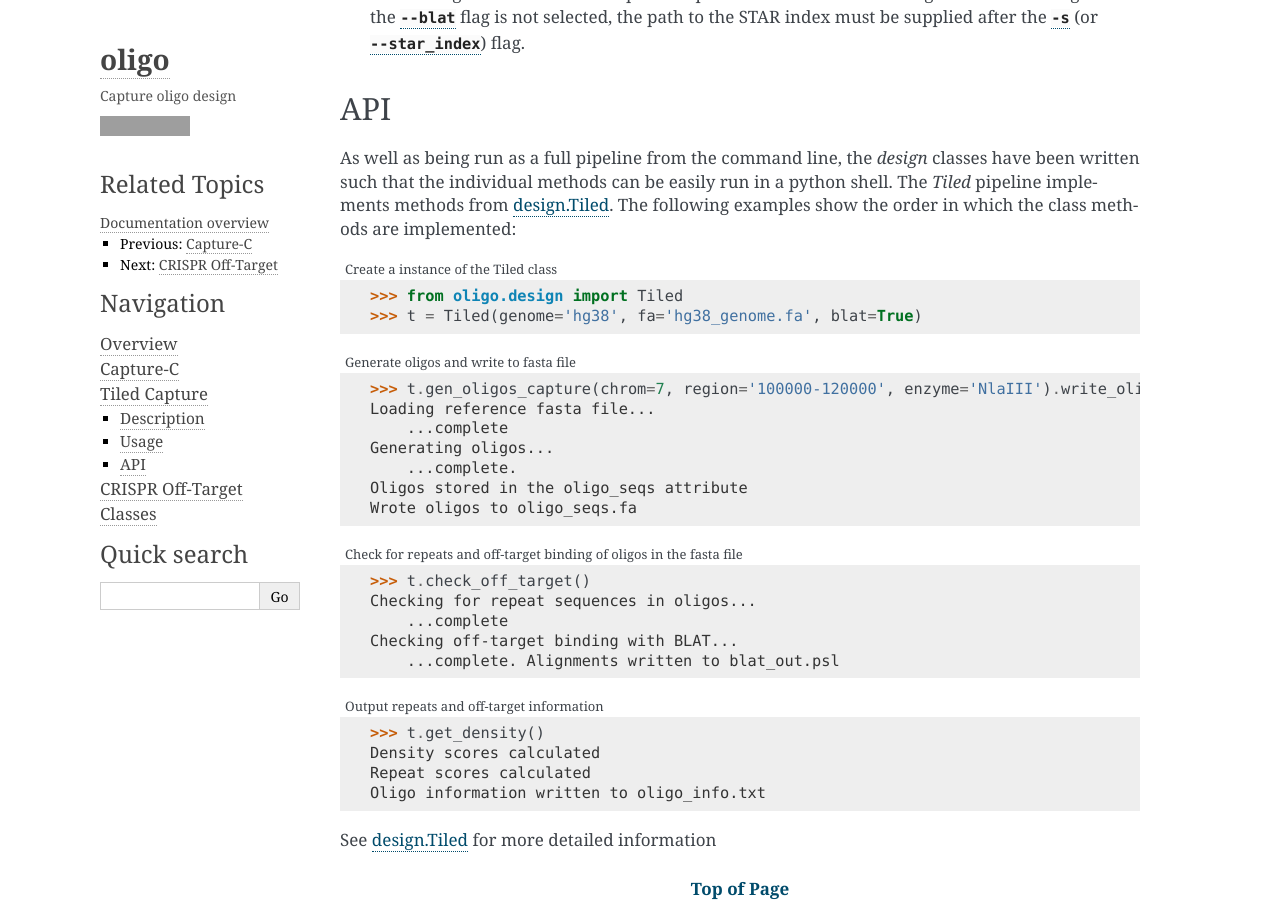
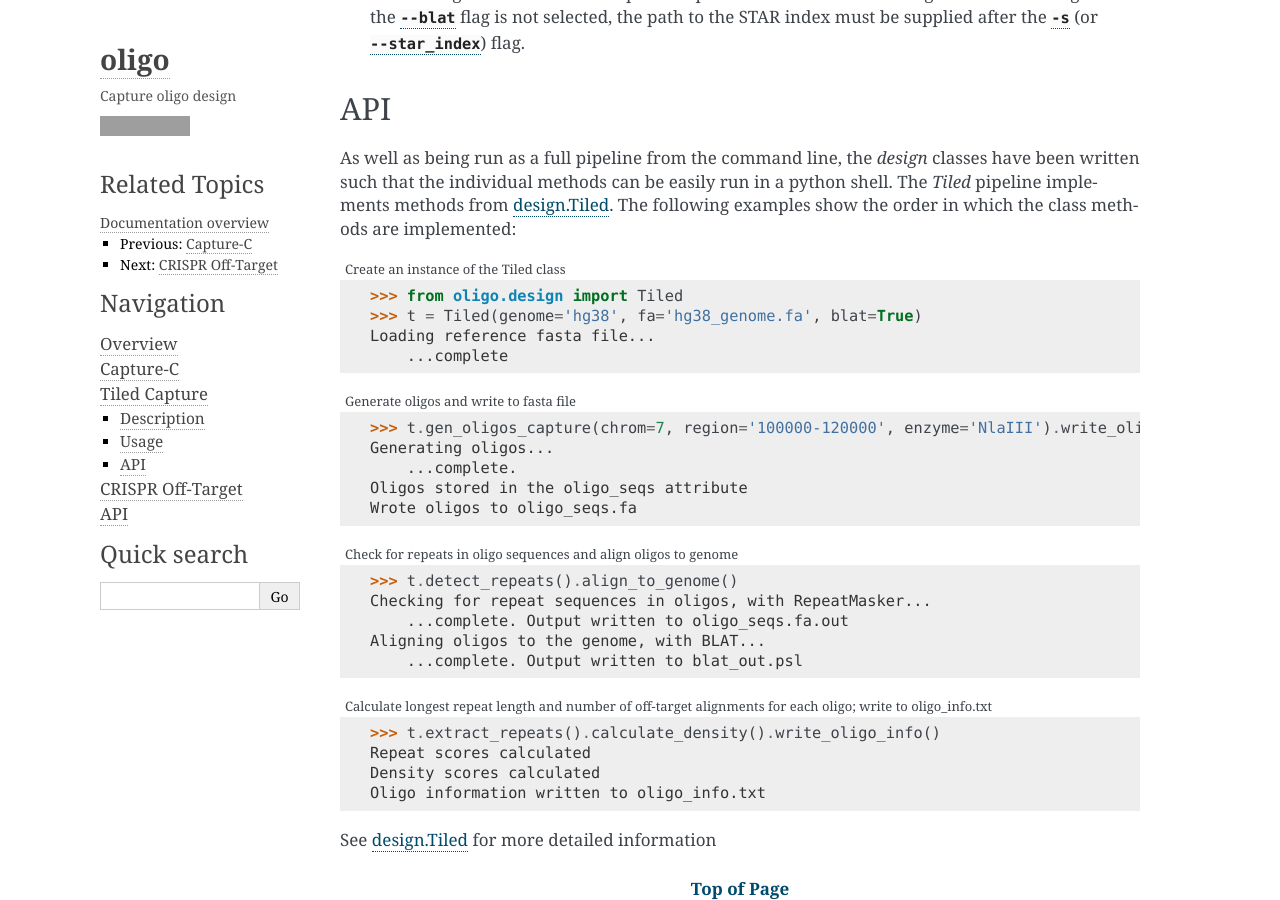
Before and after one commit to jbkerry/oligo, a Sphinx documentation site: the page built from docs/tiled.rst, in a window 1280 px wide and 900 px high, scrolled down 2933 px. Built offline with Sphinx 7.4.7, drawn with Linux system fonts in a browser that asks for light colours; formulas are drawn with MathJax 3; grey boxes are pictures that could not be loaded.

Commit message:
docs now include the tools.py module

```diff
--- a/README.rst
+++ b/README.rst
@@ -8,7 +8,7 @@
   are instead generated for a user-specified step size, in an adjacent manner.
 * `OffTarget <http://oligo.rtfd.io/en/latest/off_target.html>`_: designs oligos to capture DNA surrounding potential CRISPR off-target cut sites to allow for efficient sequencing to determine off-target activity.
 
-These three classes all generate oligo sequences, based on different underlying behaviours. When run from the command line, *design.py* utilises methods from the `Tools <http://oligo.rtfd.io/en/latest/tools_class.html>`_ class, in a pipeline that checks
+These three classes all generate oligo sequences, based on different underlying behaviours. When run from the command line, *design.py* utilises methods from the `Tools <http://oligo.rtfd.io/en/latest/tools_class.html>`_ class in the `tools.py` module, in a pipeline that checks
 the off-target binding and repeat content of the oligos. This information is output in a file called *oligo_info.txt*; oligo sequences are written to a FASTA file called *oligo_seqs.fa*
 
 **Installation:**
--- a/docs/classes.rst
+++ b/docs/classes.rst
@@ -1,6 +1,6 @@
-#######
-Classes
-#######
+###
+API
+###
 
 .. toctree::
     :maxdepth: 1
--- a/docs/index.rst
+++ b/docs/index.rst
@@ -13,7 +13,7 @@
     Capture-C <capture>
     Tiled Capture <tiled>
     CRISPR Off-Target <off_target>
-    classes
+    API <classes>
 
 * :ref:`genindex`
 
--- a/docs/tiled.rst
+++ b/docs/tiled.rst
@@ -129,37 +129,37 @@
 The following examples show the order in which the class methods are implemented:
 
 .. code-block:: python
-    :caption: Create a instance of the Tiled class
+    :caption: Create an instance of the Tiled class
 
     >>> from oligo.design import Tiled
     >>> t = Tiled(genome='hg38', fa='hg38_genome.fa', blat=True)
+    Loading reference fasta file...
+        ...complete
 
 .. code-block:: python
     :caption: Generate oligos and write to fasta file
 
     >>> t.gen_oligos_capture(chrom=7, region='100000-120000', enzyme='NlaIII').write_oligos()
-    Loading reference fasta file...
-        ...complete
     Generating oligos...
         ...complete.
     Oligos stored in the oligo_seqs attribute
     Wrote oligos to oligo_seqs.fa
 
 .. code-block:: python
-    :caption: Check for repeats and off-target binding of oligos in the fasta file
+    :caption: Check for repeats in oligo sequences and align oligos to genome
 
-    >>> t.check_off_target()
-    Checking for repeat sequences in oligos...
-        ...complete
-    Checking off-target binding with BLAT...
-        ...complete. Alignments written to blat_out.psl
+    >>> t.detect_repeats().align_to_genome()
+    Checking for repeat sequences in oligos, with RepeatMasker...
+        ...complete. Output written to oligo_seqs.fa.out
+    Aligning oligos to the genome, with BLAT...
+        ...complete. Output written to blat_out.psl
 
 .. code-block:: python
-    :caption: Output repeats and off-target information
+    :caption: Calculate longest repeat length and number of off-target alignments for each oligo; write to oligo_info.txt
 
-    >>> t.get_density()
+    >>> t.extract_repeats().calculate_density().write_oligo_info()
+    Repeat scores calculated
     Density scores calculated
-    Repeat scores calculated
     Oligo information written to oligo_info.txt
 
 See :doc:`design.Tiled <tiled_class>` for more detailed information
--- a/tools.py
+++ b/tools.py
@@ -62,6 +62,8 @@
             print('\t...complete')
 
     def _create_attr(self, oligo):
+        """Creates `oligo`, `oligo_seqs` and `_assoc` attributes"""
+
         self.oligo = oligo
         self.oligo_seqs = {}
         self._assoc = {}
```
Also changed, not shown: design.py (+5 -4 lines), docs/capture.rst (+12 -12 lines), docs/off_target.rst (+12 -12 lines), docs/tools_class.rst (+5 -4 lines), docs/_static/oligo_flow.png.
